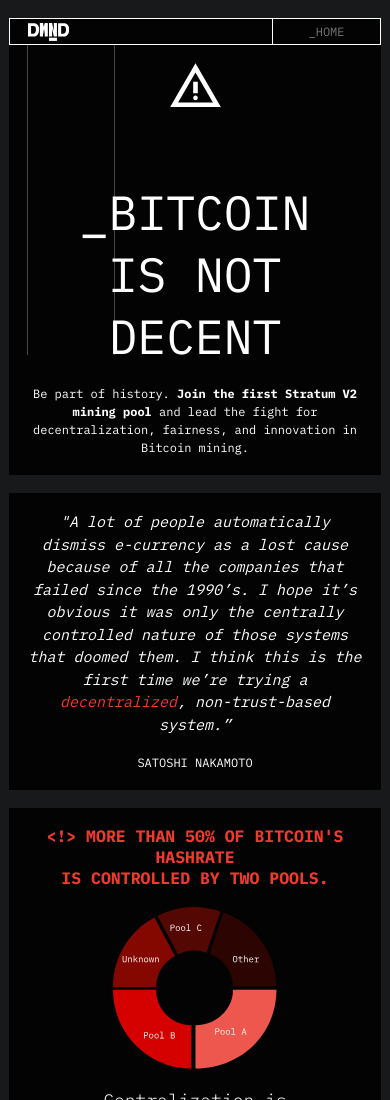
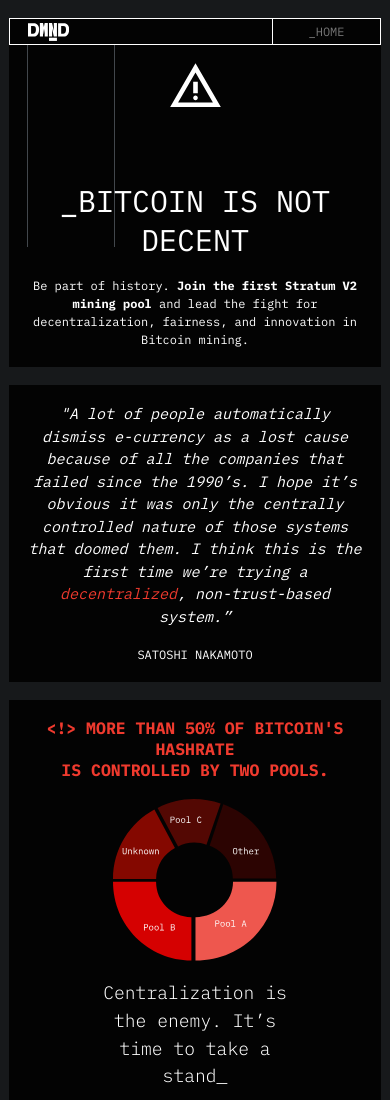
Before and after one commit to demand-open-source/demand-open-source.github.io, a plain HTML site: page upcoming/waitlist.html in a window 390 px wide. Shown: the top 1100 px of the page. Drawn offline with Linux system fonts and the light colour scheme; some packages are replaced by stand-ins of ours; a script that the page names is missing; a web font is replaced by a local one.

Commit message:
better responsivity 2

```diff
--- a/upcoming/assets/css/waitlist.css
+++ b/upcoming/assets/css/waitlist.css
@@ -11,6 +11,10 @@
 
   .button {
     width: 50rem !important;
+  }
+
+  .b-title {
+    font-size: 5rem !important;
   }
 }
 
```
